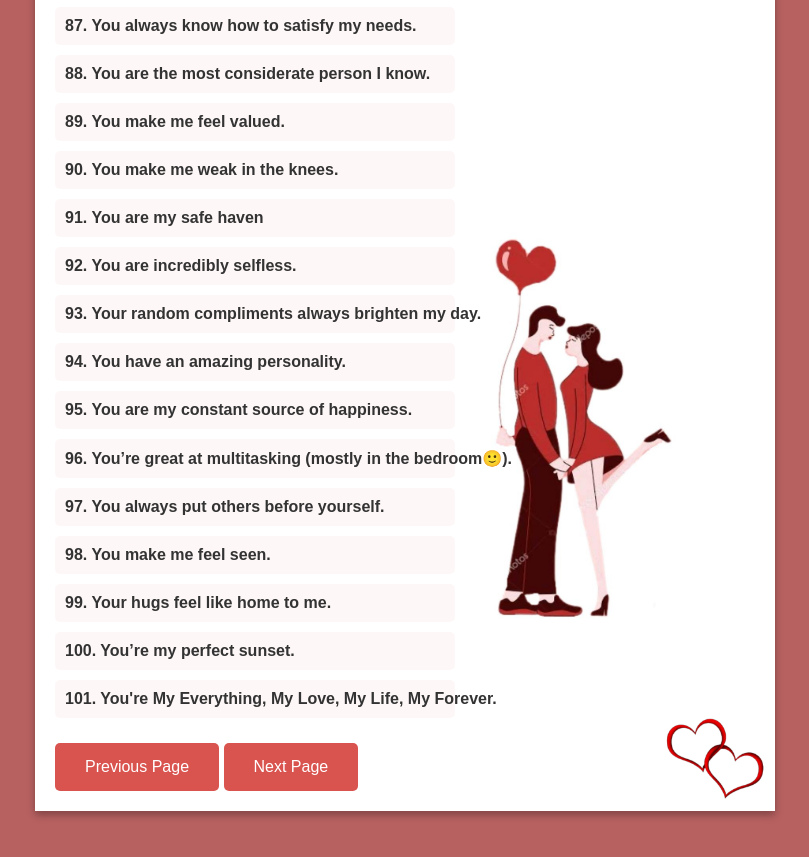
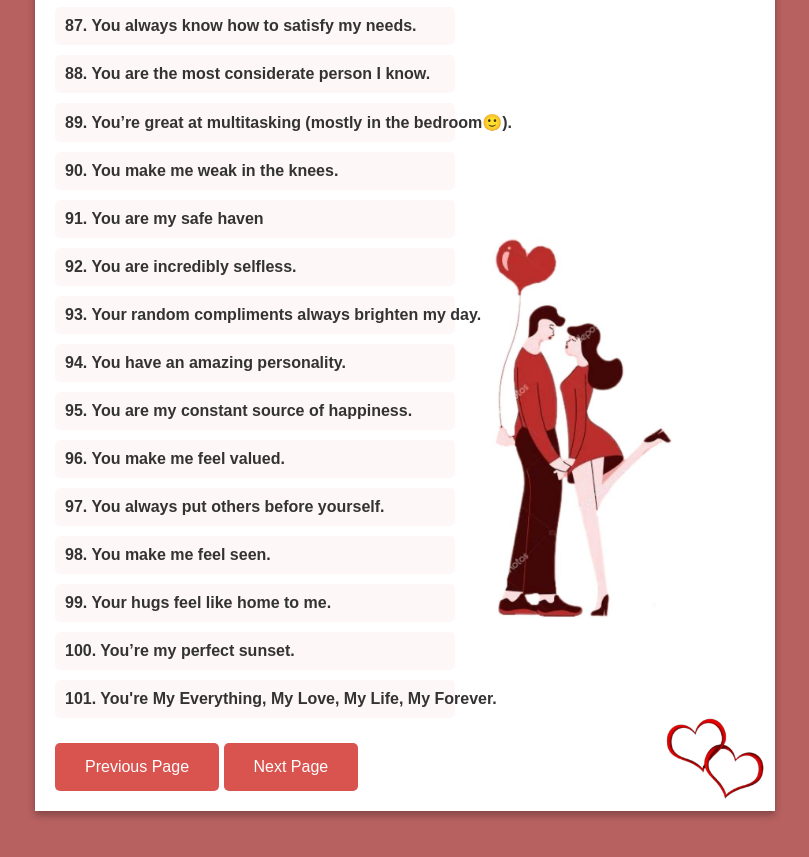
Before and after one commit to Gloweeyahh/tee, a plain HTML site: page LOVE7.html in a window 1280 px wide. Shown: the part 825-1682 px from the top of the page, without its empty margins (235-1044 px from the left). Drawn offline with Linux system fonts and the light colour scheme.

Commit message:
Update LOVE7.html

```diff
--- a/LOVE7.html
+++ b/LOVE7.html
@@ -137,14 +137,14 @@
                 <li class="list-group-item">86. I love how you take the time to understand <br> what truly makes me happy.</li>
                 <li class="list-group-item">87. You always know how to satisfy my needs.</li>
                 <li class="list-group-item">88. You are the most considerate person I know.</li>
-                <li class="list-group-item">89. You make me feel valued.</li>
+                <li class="list-group-item">89. You’re great at multitasking (mostly in the bedroom🙂).</li>
                 <li class="list-group-item">90. You make me weak in the knees.</li>
                 <li class="list-group-item">91. You are my safe haven </li>
                 <li class="list-group-item">92. You are incredibly selfless.</li>
                 <li class="list-group-item">93. Your random compliments always brighten my day.</li>
                 <li class="list-group-item">94. You have an amazing personality.</li>
                 <li class="list-group-item">95. You are my constant source of happiness.</li>
-                <li class="list-group-item">96. You’re great at multitasking (mostly in the bedroom🙂).</li>
+                <li class="list-group-item">96. You make me feel valued.</li>
                 <li class="list-group-item">97. You always put others before yourself.</li>
                 <li class="list-group-item">98. You make me feel seen.</li>
                 <li class="list-group-item">99. Your hugs feel like home to me.</li>
```
